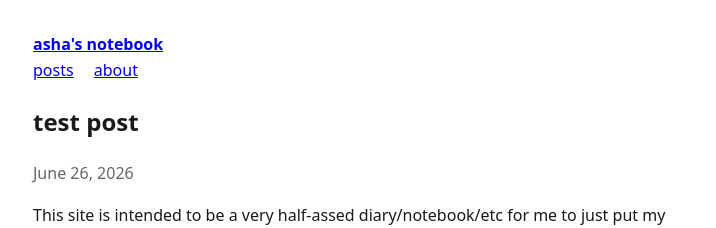
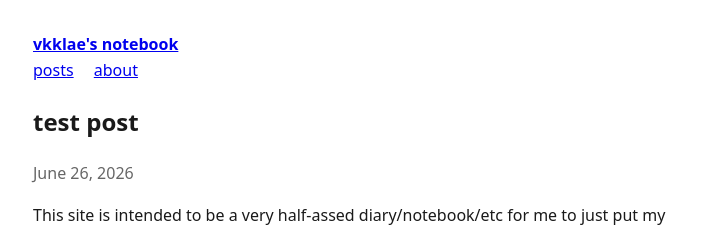
Before and after one commit to vkklae/vkklae.github.io, a Jekyll site: the page built from _posts/2026-06-26-hello.md, in a window 1280 px wide. Shown: the top 228 px of the page, without its empty margins (271-987 px from the left). Built offline with Jekyll 4.4.1, drawn with Linux system fonts in a browser that asks for light colours.

Commit message:
Update _config.yml

```diff
--- a/_config.yml
+++ b/_config.yml
@@ -1,4 +1,4 @@
-title: "asha's notebook"
+title: "vkklae's notebook"
 defaults:
   - scope: { path: "", type: posts }
     values: { layout: post }
```
